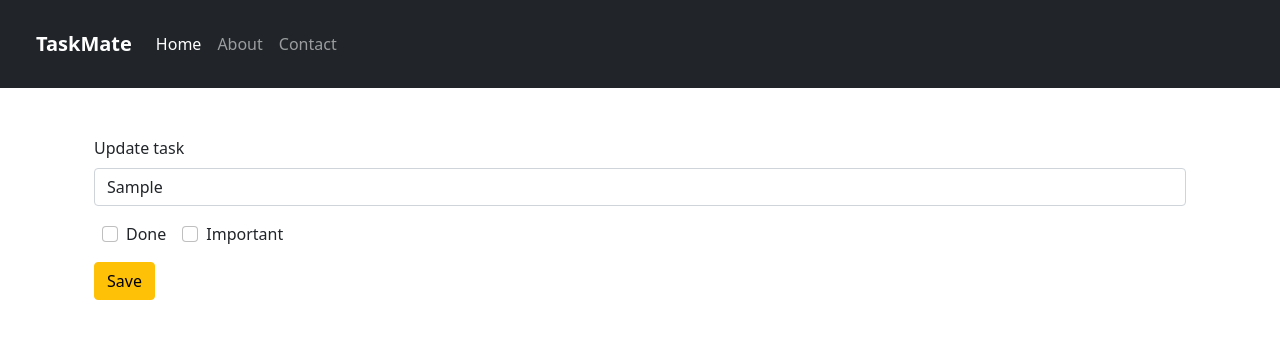
After one commit to TonnyG95/TaskMate, a Django app: page /edit/1 in a window 1280 px wide. The commit adds this page. Shown: the top 339 px of the page. Run offline with Django 3.2, Linux system fonts and the light colour scheme; tables that the repository leaves empty hold one stand-in row (values such as "Sample post"); some libraries are stand-ins or nearby versions.

Commit message:
finish with CRUD

```diff
--- /dev/null
+++ b/templates/todo_app/edit.html
@@ -0,0 +1,40 @@
+{% extends 'todo_app/base.html' %}
+
+{% load static %}
+
+{% block title %} TaskMate | Edit Task {% endblock title %}</title>
+
+{% block content %}
+<div class="container">
+    <br>
+
+    <form method="POST">
+
+        {% csrf_token %}
+
+          <div class="mb-3">
+            <label for="exampleInputEmail1" class="form-label">Update task</label>
+            <input type="text" class="form-control" name="task" placeholder="{{ task_obj.task }}" value="{{ task_obj.task }}">
+          </div>
+
+          <div class="d-flex flex-row">
+          <div class="mb-3 form-check mx-2">
+            <input type="checkbox" class="form-check-input" id="exampleCheck1">
+            <label class="form-check-label " for="exampleCheck1">Done</label>
+
+          </div>
+
+          <div class="mb-3 form-check mx-2">
+            <input type="checkbox" class="form-check-input" id="exampleCheck1">
+            <label class="form-check-label  " for="exampleCheck1">Important</label>
+          </div>
+
+          <input type="hidden"  name="done" value={{ task_obj.done }}>
+          <input type="hidden"  name="important" value={{ task_obj.important }}>
+
+        </div>
+          <button type="submit" class="btn btn-warning">Save</button>
+        </form>
+</div>
+
+{% endblock content %}
--- a/todo_app/urls.py
+++ b/todo_app/urls.py
@@ -5,6 +5,9 @@ from . import views
 urlpatterns = [
     path('tasks/', views.todolist, name='todolist'),
     path('delete/<task_id>', views.delete_task, name='delete_task'),
+    path('edit/<task_id>', views.edit_task, name='edit_task'),
+    path('complete/<task_id>', views.complete_task, name='complete_task'),
+    path('pending/<task_id>', views.pending_task, name='pending_task'),
     path('contact/', views.contact, name='contact'),
     path('about/', views.about, name='about'),
 ]
--- a/todo_app/views.py
+++ b/todo_app/views.py
@@ -37,3 +37,31 @@ def contact(request):
         'contact_text': 'Contact us',
     }
     return render(request, 'todo_app/contact.html', context)
+
+
+def edit_task(request, task_id):
+     if request.method == "POST":
+        task = TaskList.objects.get(pk=task_id)
+        form = TaskForm(request.POST or None, instance= task)
+        if form.is_valid():
+            form.save()
+
+        messages.success(request, ("Task Edited!"))
+        return redirect('todolist')
+     else:
+        task_obj = TaskList.objects.get(pk=task_id)
+        return render(request, 'todo_app/edit.html', {'task_obj': task_obj})
+
+
+def complete_task(request, task_id):
+    task = TaskList.objects.get(pk=task_id)
+    task.done = True
+    task.save()
+    return redirect('todolist')
+
+
+def pending_task(request, task_id):
+    task = TaskList.objects.get(pk=task_id)
+    task.done = False
+    task.save()
+    return redirect('todolist')
```
Also changed, not shown: templates/todo_app/todo.html (+5 -5 lines).
